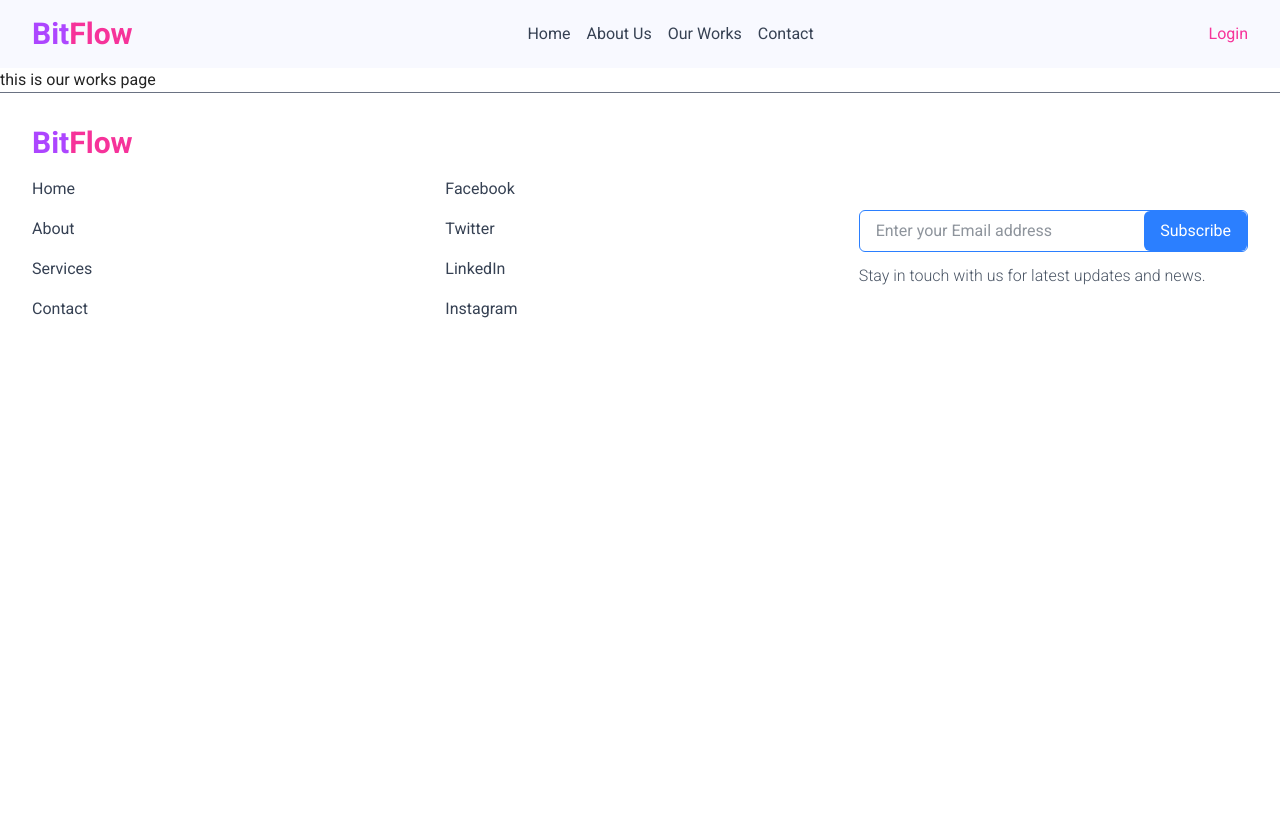
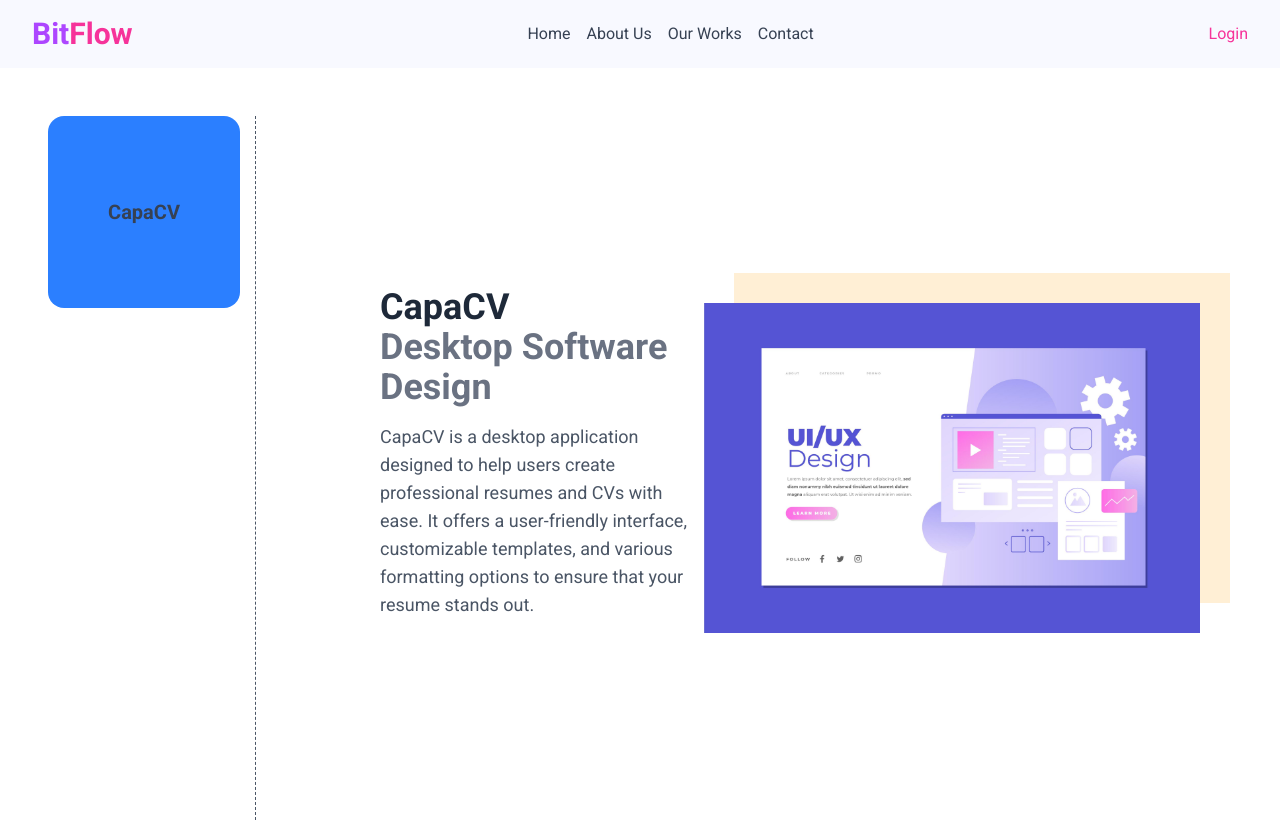
Before and after one commit to ArifMiah07/bit-flow, a React (Vite) app: page /our-works in a window 1280 px wide. Shown: the top 822 px of the page. Before the commit the page ends 800 px from the top, so only its background shows below. Built offline with nearby package versions, Linux system fonts and the light colour scheme.

Commit message:
added our works page

```diff
--- a/src/index.css
+++ b/src/index.css
@@ -31,6 +31,9 @@ body {
 .working-image {
   box-shadow: 30px -30px papayawhip;
 }
+.project-image {
+  box-shadow: 30px -30px papayawhip;
+}
 
 .disc {
   width: 60vw;
--- a/src/pages/AboutPage/AboutPage.tsx
+++ b/src/pages/AboutPage/AboutPage.tsx
@@ -20,8 +20,9 @@ export default function AboutPage() {
       </div>
       {/* image */}
       <div className=" border border-gray-200 drop-shadow-lg rounded-md p-4 lg:p-12 w-full lg:1/2 flex flex-col items-end justify-start gap-6">
-        <div>
+        <div className="w-full rounded-lg">
           <img
+          className=" rounded-lg"
             src="https://images.pexels.com/photos/3153201/pexels-photo-3153201.jpeg"
             alt=""
           />
--- a/src/pages/OurWorksPage/OurWorksPage.tsx
+++ b/src/pages/OurWorksPage/OurWorksPage.tsx
@@ -1,7 +1,42 @@
-export default function OurWorksPage(){
-    return(
-        <section>
-            <h1>this is our works page</h1>
-        </section>
-    )
+import projectImg from "../../assets/project.jpg";
+
+export default function OurWorksPage() {
+  return (
+    <section className=" min-h-screen mx-auto mb-6 lg:mb-12 flex flex-col lg:flex-row justify-between gap-4 p-12 ">
+      <div className="grid grid-cols-1 lg:grid-cols-12 gap-4 w-full ">
+        <div className="col-span-2">
+          <div className="flex flex-col items-center justify-center w-48 h-48 bg-blue-500 rounded-2xl ">
+            <h1 className="text-xl font-bold text-gray-700 ">CapaCV</h1>
+          </div>
+        </div>
+        <div className="hidden w-2 h-full md:flex border-r border-dashed border-gray-600"></div>
+        <div className="col-span-9 flex flex-col items-center justify-center gap-6 p-4">
+          {/* text */}
+          <div className="flex flex-col lg:flex-row items-start justify-center gap-4 p-4 w-full">
+            <div>
+              <h1 className="text-4xl font-bold text-gray-800 mb-4">
+                CapaCV
+                <br />
+                <span className="text-gray-500"> Desktop Software Design</span>
+              </h1>
+              <p className="text-lg text-gray-600">
+                CapaCV is a desktop application designed to help users create
+                professional resumes and CVs with ease. It offers a
+                user-friendly interface, customizable templates, and various
+                formatting options to ensure that your resume stands out.
+              </p>
+            </div>
+            {/* project image slider */}
+            <div className="my-12 lg:my-4">
+              <img
+                className="project-image"
+                src={projectImg || "placeholder.png"}
+                alt=""
+              />
+            </div>
+          </div>
+        </div>
+      </div>
+    </section>
+  );
 }
```
Also changed, not shown: src/assets/project.jpg (added).
